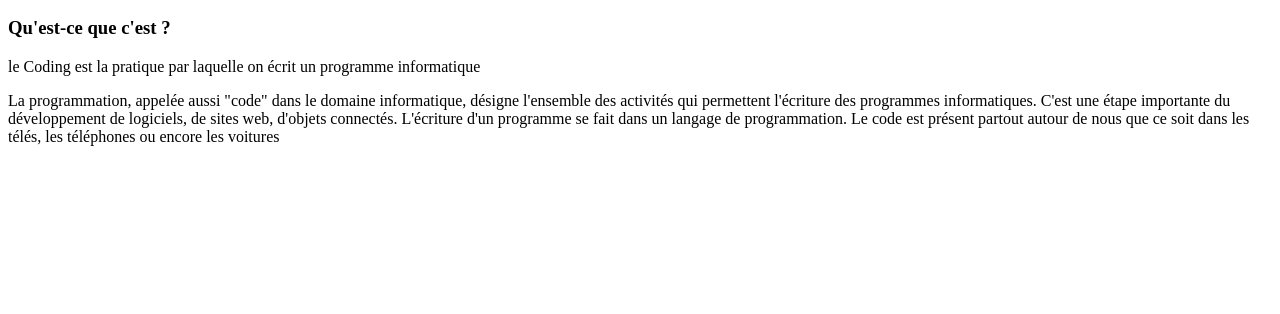
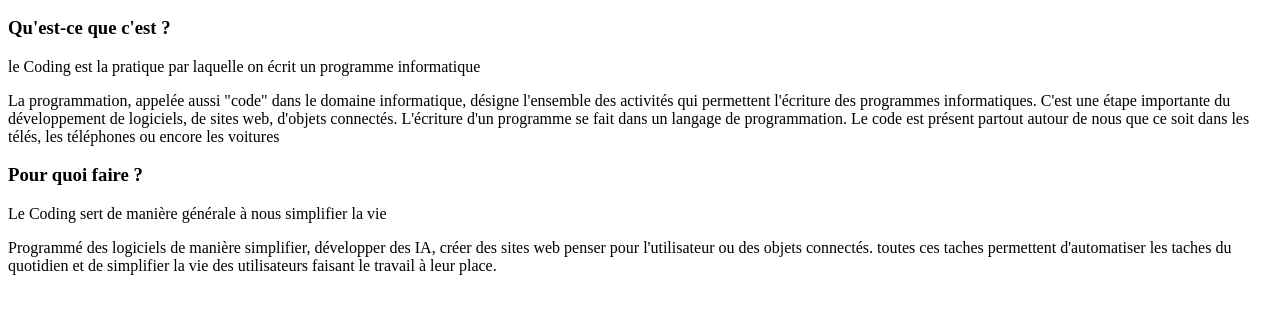
Before and after one commit to jstnate/site_passion, a plain HTML site: page index.html in a window 1280 px wide. Shown: the part 136-450 px from the top of the page. Drawn offline with Linux system fonts and the light colour scheme.

Commit message:
:construction: Ajout section "Pour Quoi"

```diff
--- a/index.html
+++ b/index.html
@@ -27,5 +27,12 @@ l'écriture des programmes informatiques. C'est une étape importante du dévelo
 L'écriture d'un programme se fait dans un langage de programmation. Le code est présent partout autour de nous que ce soit dans les télés, les téléphones
 ou encore les voitures</p>
     </section>
+
+    <section class="pour-quoi">
+        <h3 class="section-title pour-quoi">Pour quoi faire ?</h3>
+        <p class="accroche">Le Coding sert de manière générale à nous simplifier la vie</p>
+        <p>Programmé des logiciels de manière simplifier, développer des IA, créer des sites web penser pour l'utilisateur ou des objets connectés.
+toutes ces taches permettent d'automatiser les taches du quotidien et de simplifier la vie des utilisateurs faisant le travail à leur place.</p>
+    </section>
 </body>
 </html>
```
